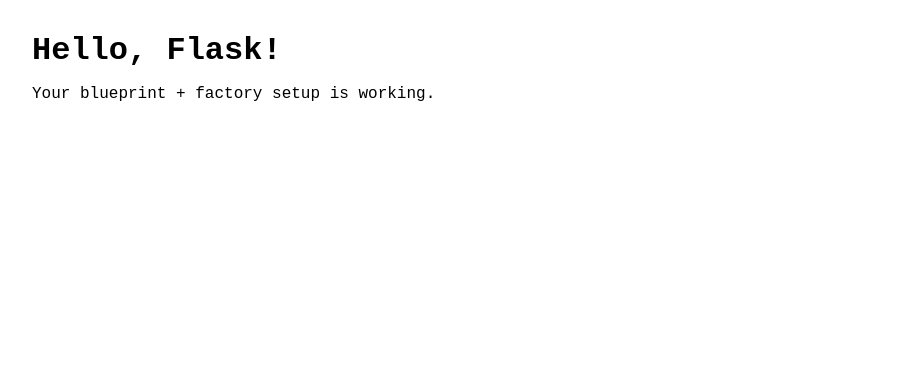
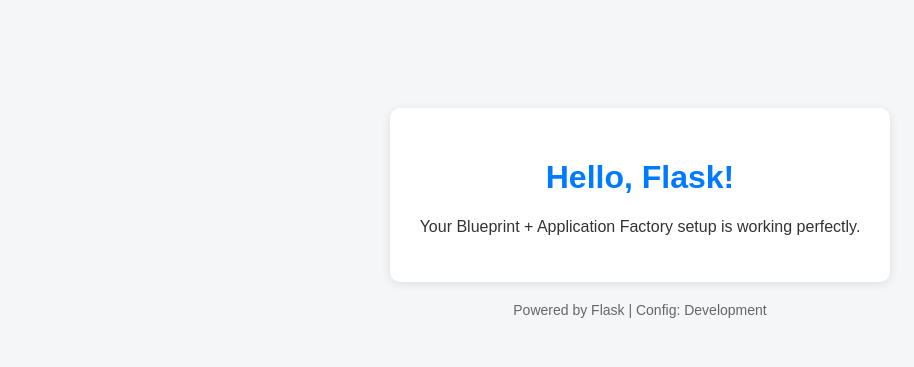
Before and after one commit to karanbsk/FlaskProject, a Flask app: page / in a window 1280 px wide. Shown: the top 367 px of the page, without its empty margins (0-914 px from the left). Run offline with Flask 3, Linux system fonts and the light colour scheme.

Commit message:
refactor(app): migrate to blueprint structure and add wsgi entry
- Updated __init__.py for blueprint registration
- Removed old routes.py
- Added app/blueprints/ for modular route handling
- Modified index.html and config.py accordingly
- Added wsgi.py as entry point for production
- Added create_db.py for database setup

```diff
--- /dev/null
+++ b/app/blueprints/main.py
@@ -0,0 +1,8 @@
+#app/routes.py
+from flask import Blueprint, render_template
+
+main = Blueprint('main', __name__)
+
+@main.route('/')
+def index():
+    return render_template('index.html', title="Flask App", message="Hello from a dynamic template!")
--- a/app/routes.py
+++ /dev/null
@@ -1,8 +0,0 @@
-#app/routes.py
-from flask import Blueprint, render_template
-
-main_bp = Blueprint('main', __name__)
-
-@main_bp.route('/')
-def home():
-    return render_template('index.html')
--- a/app/templates/index.html
+++ b/app/templates/index.html
@@ -1,6 +1,42 @@
-{% extends "base.html" %}
-{% block title %}Home • FlaskProject{% endblock %}
-{% block content %}
-  <h1>Hello, Flask!</h1>
-  <p>Your blueprint + factory setup is working.</p>
-{% endblock %}
+<!DOCTYPE html>
+<html lang="en">
+<head>
+    <meta charset="UTF-8">
+    <meta name="viewport" content="width=device-width, initial-scale=1.0">
+    <title>Flask Blueprint App</title>
+    <style>
+        body {
+            font-family: Arial, sans-serif;
+            background: #f4f6f8;
+            color: #333;
+            text-align: center;
+            padding: 50px;
+        }
+        h1 {
+            color: #007bff;
+        }
+        .container {
+            background: #fff;
+            padding: 30px;
+            border-radius: 10px;
+            box-shadow: 0 2px 10px rgba(0,0,0,0.1);
+            display: inline-block;
+            margin-top: 50px;
+        }
+        .footer {
+            margin-top: 20px;
+            color: #666;
+            font-size: 14px;
+        }
+    </style>
+</head>
+<body>
+    <div class="container">
+        <h1>Hello, Flask!</h1>
+        <p>Your Blueprint + Application Factory setup is working perfectly.</p>
+    </div>
+    <div class="footer">
+        Powered by Flask | Config: Development
+    </div>
+</body>
+</html>
--- a/config.py
+++ b/config.py
@@ -1,5 +1,6 @@
 #config.py
 import os
+from flask_sqlalchemy import SQLAlchemy
 
 class Config:
     SECRET_KEY = os.environ.get('SECRET_KEY',"dev-insecure-key")
@@ -7,6 +8,8 @@
 
 class DevelopmentConfig(Config):
     DEBUG = True
+    SQLALCHEMY_DATABASE_URI = 'sqlite:///dev_database.db'
+    SQLALCHEMY_TRACK_MODIFICATIONS = False
 
 class ProductionConfig(Config):
     DEBUG = False
```
Also changed, not shown: app/__init__.py (+11 -3 lines), create_db.py (added, +8 -0 lines), wsgi.py (added, +7 -0 lines), app/blueprints/__init__.py (added).
